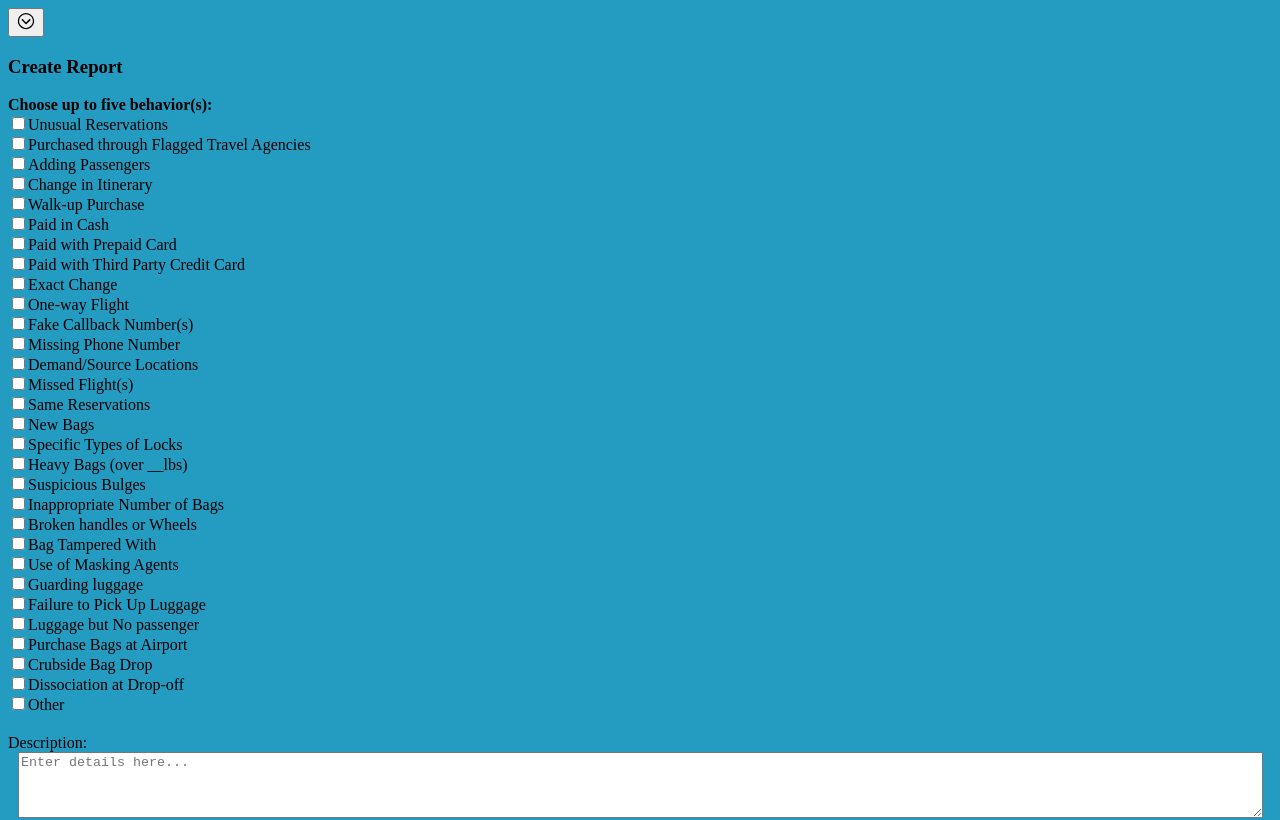
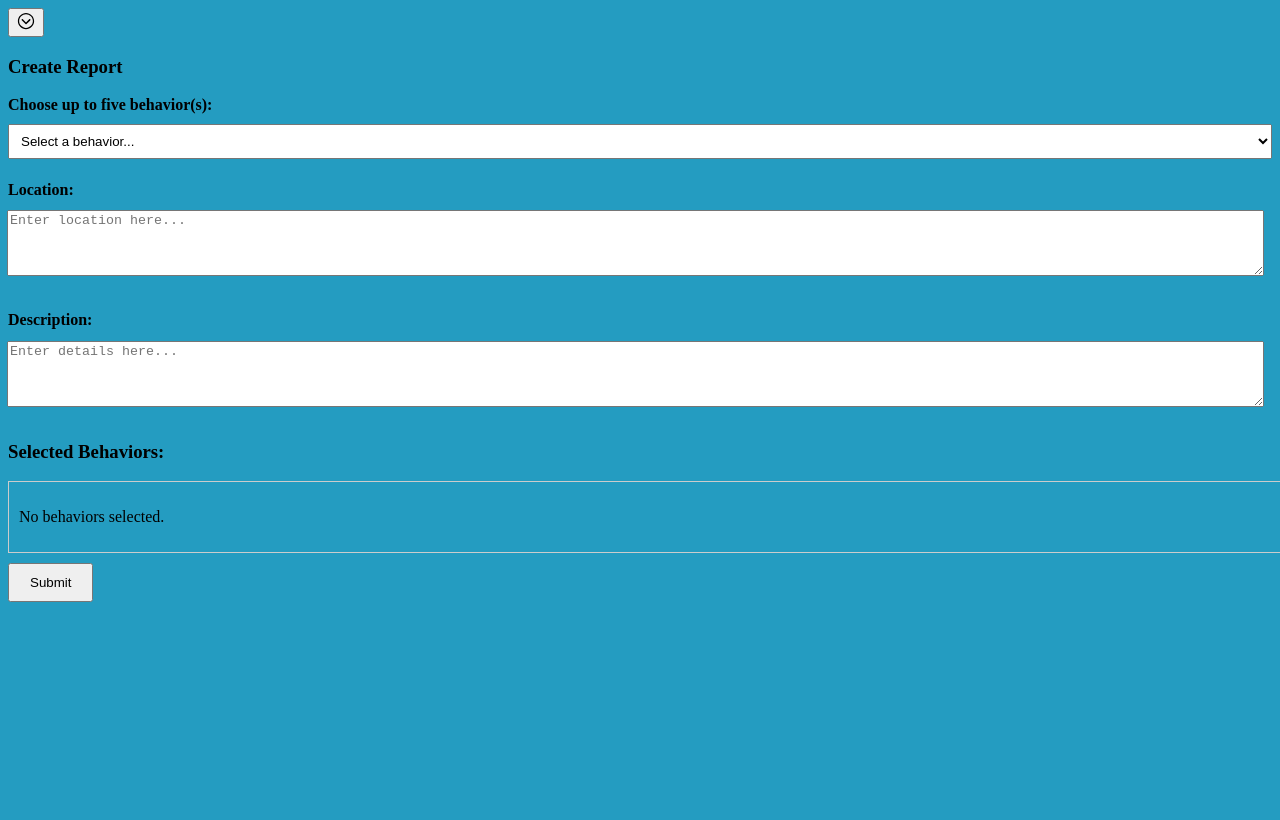
Before and after one commit to klbynum/drug-smuggling-app-no-1, a React (Vite) app: page /Create in a window 1280 px wide. Shown: the top 820 px of the page. Built offline with nearby package versions, Linux system fonts and the light colour scheme.

Commit message:
edited CreateReport

```diff
--- a/package.json
+++ b/package.json
@@ -19,7 +19,8 @@
     "react": "^18.3.1",
     "react-dom": "^18.3.1",
     "react-icons": "^5.4.0",
-    "react-router-dom": "^7.1.3"
+    "react-router-dom": "^7.1.3",
+    "react-toastify": "^11.0.5"
   },
   "devDependencies": {
     "@eslint/js": "^9.17.0",
--- a/src/App.jsx
+++ b/src/App.jsx
@@ -1,5 +1,7 @@
 import ReactDOM from "react-dom/client";
 import { BrowserRouter, Routes, Route } from "react-router-dom";
+import { ToastContainer } from "react-toastify";
+import 'react-toastify/dist/ReactToastify.css';
 import Layout from "./Layout";
 import Home from "./pages/Home/Home.jsx";
 import Login from "./pages/Login/Login.jsx";
@@ -19,6 +21,7 @@ export default function App() {
             <Route path="Urgent Alerts" element={<UrgentAlerts />} />
           </Route>
         </Routes>
+        <ToastContainer position="top-right" autoClose={5000} />
       </BrowserRouter>
     </ReportProvider>
   );
--- a/src/pages/CreateReport/CreateReport.jsx
+++ b/src/pages/CreateReport/CreateReport.jsx
@@ -1,7 +1,9 @@
-import React from 'react';
+import React, { useEffect } from 'react';
 import { useState, useContext } from 'react';
+import { toast } from 'react-toastify';
 import "./CreateReport.css";
 import { ReportContext } from '../UrgentAlerts/ReportContext';
+import behaviorData from './behaviors.json';
 
 
 
@@ -10,39 +12,13 @@ const CreateReport = () => {
   const [selectedBehaviors, setSelectedBehaviors] = useState([]);
   const [description, setDescription] = useState('');
   const [formSubmitted, setFormSubmitted] = useState(false);
+  const [availableBehaviors, setAvailableBehaviors] = useState([]);
+  const [location, setLocation] = useState('');
 
-  const [availableBehaviors, setAvailableBehaviors] = useState([
-    'Unusual Reservations',
-    'Purchased through Flagged Travel Agencies',
-    'Adding Passengers',
-    'Change in Itinerary',
-    'Walk-up Purchase',
-    'Paid in Cash',
-    'Paid with Prepaid Card',
-    'Paid with Third Party Credit Card',
-    'Exact Change',
-    'One-way Flight',
-    'Fake Callback Number(s)',
-    'Missing Phone Number',
-    'Demand/Source Locations',
-    'Missed Flight(s)',
-    'Same Reservations',
-    'New Bags',
-    'Specific Types of Locks',
-    'Heavy Bags (over __lbs)',
-    'Suspicious Bulges',
-    'Inappropriate Number of Bags',
-    'Broken handles or Wheels',
-    'Bag Tampered With',
-    'Use of Masking Agents ',
-    'Guarding luggage',
-    'Failure to Pick Up Luggage',
-    'Luggage but No passenger',
-    'Purchase Bags at Airport',
-    'Crubside Bag Drop',
-    'Dissociation at Drop-off',
-    'Other'
-  ]);
+  useEffect(() =>{
+    setAvailableBehaviors(behaviorData);
+  }, []);
+
 
   const handleBehaviorChange = (event) => {
     const value = event.target.value;
@@ -66,6 +42,9 @@ const CreateReport = () => {
   const handleRemoveBehavior = (behavior) => {
     setSelectedBehaviors(selectedBehaviors.filter((item)=> item !== behavior));
   }
+  const handleLocationChange = (event) => {
+    setLocation(event.target.value);
+  }
   const handleSubmit = (event) => {
     event.preventDefault();
     // Show confirmation pop-up
@@ -75,12 +54,15 @@ const CreateReport = () => {
     if(userConfirmed){
       const newReport = {
         behaviors: selectedBehaviors,
+        location,
         description,
         timestamp: new Date().toLocaleString(),
       };
       addReport(newReport); // Update the context in real-time
+      toast.success('🚨 New Urgent Alert Submitted!')
       setFormSubmitted(true);
       setSelectedBehaviors([]);
+      setLocation('');
       setDescription('');
     }
     else {
@@ -95,23 +77,38 @@ const CreateReport = () => {
     <form onSubmit={handleSubmit}>
       <div>
         <label className = 'chooseBehaviorF' htmlFor="behavior">Choose up to five behavior(s): </label>
+        <select
+          id="behaviorSelect"
+          onChange={handleBehaviorChange}
+          value=""
+          disabled={selectedBehaviors.length >= 5}
+          style={{display: 'block', marginTop: '10px', padding: '8px', width: '100%' }}
+        >
+          <option value="" disabled> Select a behavior...</option>
+          {availableBehaviors.map((behavior, index) => (
+            <option key={index} value={behavior} disabled={selectedBehaviors.includes(behavior)}>
+              {behavior}
+            </option>
+          ))}
+        </select>
         <div>
-          {availableBehaviors.map((behavior, index) => (
-            <label key={index} style={{ display: 'block'}}>
-              <input
-                type="checkbox"
-                value={behavior}
-                onChange={handleBehaviorChange}
-                disabled={selectedBehaviors.length >= 5 && !selectedBehaviors.includes(behavior)}
-              />
-                {behavior}
-            </label>
-          ))}
         </div>
       </div>
-
       <div style={{ marginTop: '20px' }}>
-        <label htmlFor="description" onChange={(e) => setDescription(e.target.value)}>Description: </label>
+        <label htmlFor="location"><h4>Location:</h4></label>
+        <textarea
+          className='locationBox'
+          id="location"
+          value={location}
+          onChange={handleLocationChange}
+          rows="4"
+          cols="50"
+          placeholder="Enter location here..."
+          style={{ marginTop: '-10px', marginBottom:'10px', marginLeft: '-1px', width: '99%' }}
+        />
+        </div>
+      <div style={{ marginTop: '20px' }}>
+        <label htmlFor="description" onChange={(e) => setDescription(e.target.value)}><h4>Description:</h4></label>
         <textarea className='descriptionBox'
           id="description"
           value={description}
@@ -119,7 +116,7 @@ const CreateReport = () => {
           rows="4"
           cols="50"
           placeholder="Enter details here..."
-          style={{ marginLeft: '10px', width: '98%' }}
+          style={{ marginTop: '-10px', marginBottom:'10px', marginLeft: '-1px', width: '99%' }}
         />
       </div>
       <div style={{ marginTop: '20px' }}>
--- /dev/null
+++ b/src/pages/CreateReport/behaviors.json
@@ -0,0 +1,32 @@
+[
+    "Unusual Reservations",
+    "Purchased through Flagged Travel Agencies",
+    "Adding Passengers",
+    "Change in Itinerary",
+    "Walk-up Purchase",
+    "Paid in Cash",
+    "Paid with Prepaid Card",
+    "Paid with Third Party Credit Card",
+    "Exact Change",
+    "One-way Flight",
+    "Fake Callback Number(s)",
+    "Missing Phone Number",
+    "Demand/Source Locations",
+    "Missed Flight(s)",
+    "Same Reservations",
+    "New Bags",
+    "Specific Types of Locks",
+    "Heavy Bags (over 60 lbs)",
+    "Suspicious Bulges",
+    "Inappropriate Number of Bags",
+    "Broken handles or Wheels",
+    "Bag Tampered With",
+    "Use of Masking Agents",
+    "Guarding luggage",
+    "Failure to Pick Up Luggage",
+    "Luggage but No passenger",
+    "Purchase Bags at Airport",
+    "Crubside Bag Drop",
+    "Dissociation at Drop-off",
+    "Other"
+]
--- a/src/pages/UrgentAlerts/ReportContext.jsx
+++ b/src/pages/UrgentAlerts/ReportContext.jsx
@@ -1,4 +1,6 @@
 import React, { createContext, useState } from "react";
+import { toast } from "react-toastify";
+import { Link } from "react-router-dom";
 
 export const ReportContext = createContext();
 
@@ -7,6 +9,21 @@ export const ReportProvider = ({ children }) => {
 
   const addReport = (newReport) => {
     setReports((prevReports) => [newReport, ...prevReports]);
+
+    toast.info(
+      <div>
+        <strong>New Alert Received!</strong><br />
+        <Link to="/Urgent Alerts" style={{ color: '#0b74de', textDecoration: 'underline'}}>
+          View Urgent Alerts
+        </Link>
+      </div>,
+      {
+        position: "top-right",
+        autoClose: 5000,
+        closeOnClick: true,
+        pauseOnHover: true,
+      }
+    )
 
     //Remove the report after 30 seconds
     setTimeout(() => {
--- a/src/pages/UrgentAlerts/UrgentAlerts.jsx
+++ b/src/pages/UrgentAlerts/UrgentAlerts.jsx
@@ -11,6 +11,7 @@ const UrgentAlerts = () => {
         reports.map((report, index) => (
           <div key={index} style={{ border: '1px solid red', padding: '10px', margin: '10px 0' }}>
             <p><strong>Behaviors:</strong> {report.behaviors.join(', ')}</p>
+            <p><strong>Location:</strong> {report.location}</p>
             <p><strong>Description:</strong> {report.description}</p>
             <p><strong>Timestamp:</strong> {report.timestamp}</p>
           </div>
```
Also changed, not shown: 1 other file (tests, documents, lock files or other folders).
